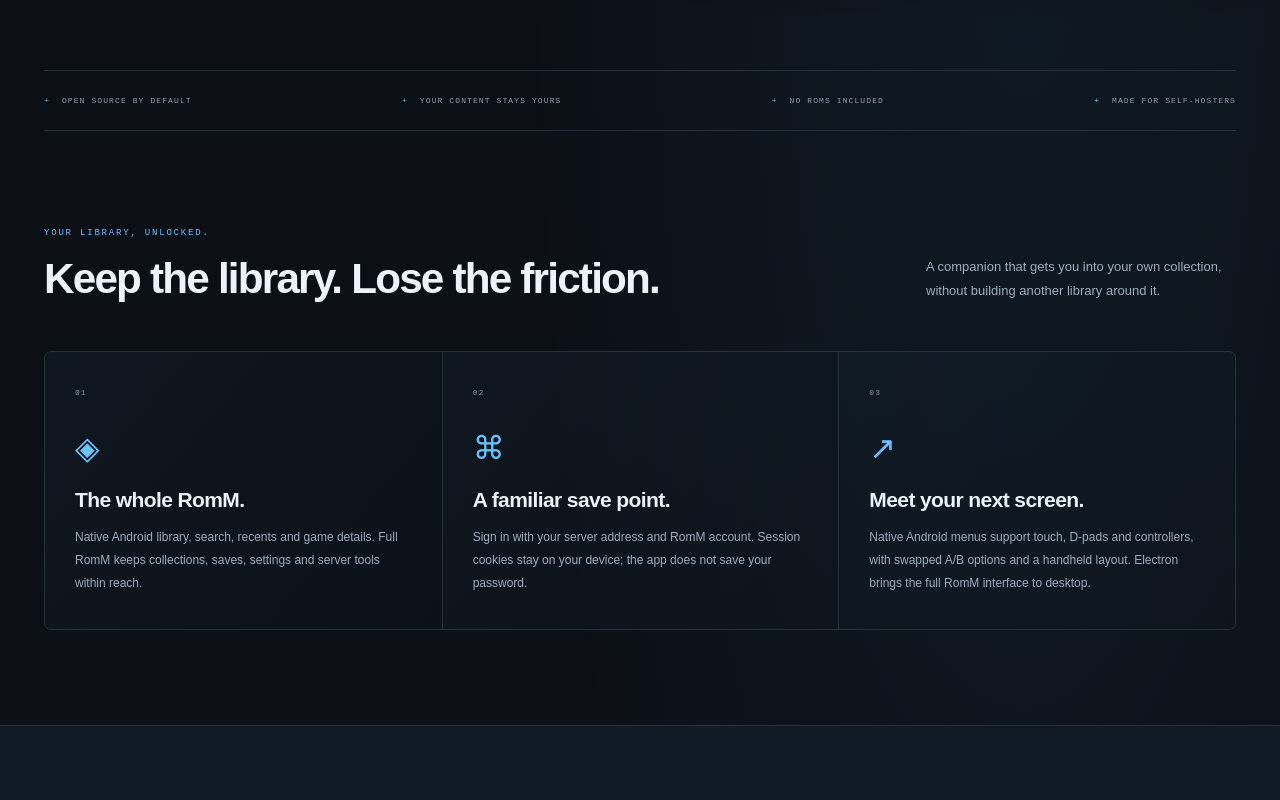
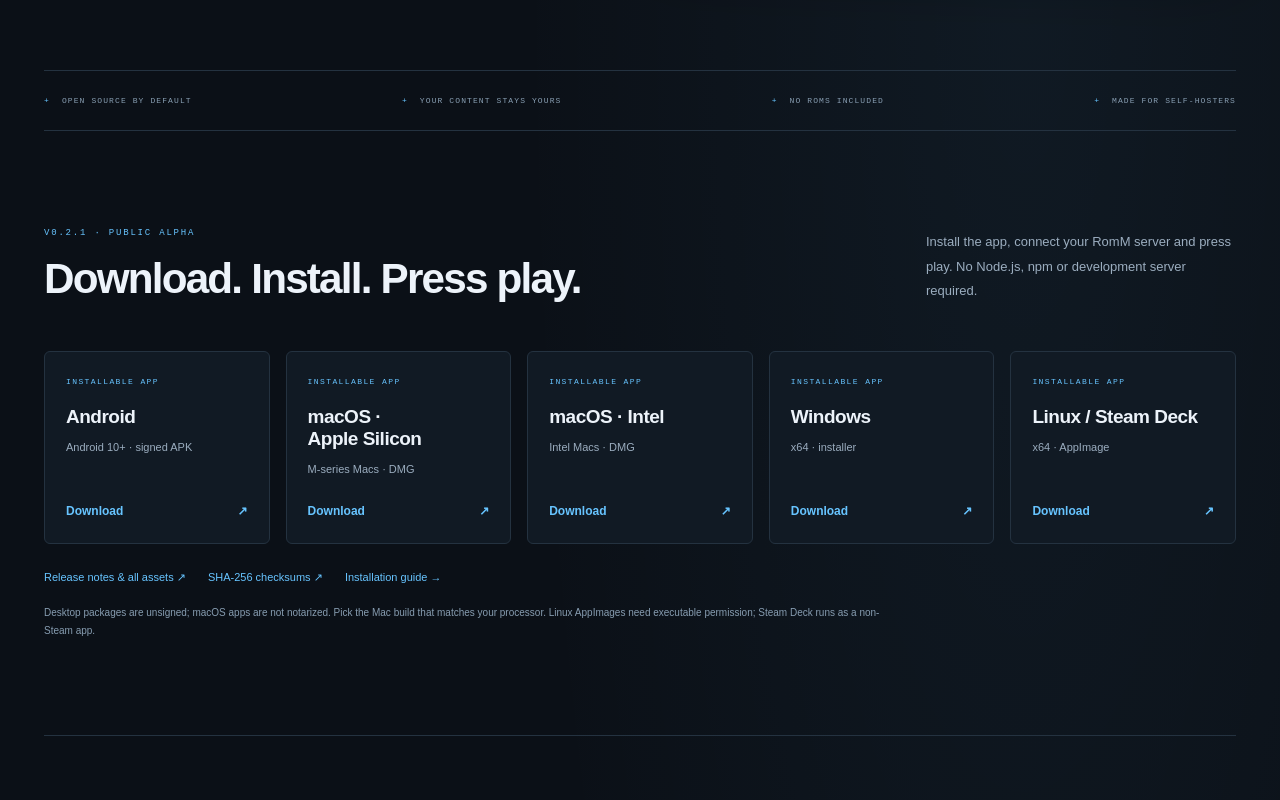
Before and after one commit to securelyprogramming/rommayo.quentinmayo.com, a Next.js app: page / in a window 1280 px wide. Shown: the part 720-1520 px from the top of the page. Built offline with nearby package versions, Linux system fonts and the light colour scheme.

Commit message:
Put ready-to-install app downloads on the product homepage (#8)
Co-authored-by: Quentin Mayo <quentinmayo@users.noreply.github.com>

```diff
--- a/app/page.tsx
+++ b/app/page.tsx
@@ -4,10 +4,11 @@
 function Arrow(){return <span aria-hidden="true">↗</span>}
 export default function Home(){const emulator=site.kind==="emulator";return <>
  <a className="skip-link" href="#main">Skip to content</a>
- <header className="header"><a href="/" aria-label={`${site.name} home`}><Mark/></a><nav aria-label="Main navigation"><a href="#features">Why {site.name}</a><a href="/getting-started">Setup guide</a><a href="#faq">FAQ</a><a className="nav-source" href={site.repository}>GitHub <Arrow/></a></nav><details className="mobile-nav"><summary aria-label="Open navigation">☰</summary><div><a href="#features">Features</a><a href="/getting-started">Setup guide</a><a href="#faq">FAQ</a><a href={site.repository}>GitHub ↗</a></div></details></header>
+ <header className="header"><a href="/" aria-label={`${site.name} home`}><Mark/></a><nav aria-label="Main navigation"><a href="#downloads">Downloads</a><a href="/getting-started">Setup guide</a><a href="#faq">FAQ</a><a className="nav-source" href={site.repository}>GitHub <Arrow/></a></nav><details className="mobile-nav"><summary aria-label="Open navigation">☰</summary><div><a href="#downloads">Downloads</a><a href="/getting-started">Setup guide</a><a href="#faq">FAQ</a><a href={site.repository}>GitHub ↗</a></div></details></header>
  <main id="main">
  <section className="hero wrap"><div className="hero-copy"><a className="release-pill" href={site.primaryUrl}><span className="live-dot"/>{site.status}<span>→</span></a><p className="eyebrow">{site.eyebrow}</p><h1>{site.headline[0]}<br/><span>{site.headline[1]}</span></h1><p className="hero-description">{site.description}</p><div className="hero-actions"><a className="button primary" href={site.primaryUrl}>{site.primaryLabel}<Arrow/></a><a className="button secondary" href={site.secondaryUrl}>{site.secondaryLabel}<Arrow/></a></div><p className="hero-note">{site.heroNote}</p><div className="device-row">{site.devices.map(d=><span key={d}>{d}</span>)}</div></div><Preview emulator={emulator}/></section>
  <div className="principles wrap"><span>OPEN SOURCE BY DEFAULT</span><span>YOUR CONTENT STAYS YOURS</span><span>NO ROMS INCLUDED</span><span>MADE FOR SELF-HOSTERS</span></div>
+ <section className="section wrap downloads-section" id="downloads" aria-labelledby="downloads-heading"><div className="section-heading"><div><p className="eyebrow">{site.downloadVersion.toUpperCase()}</p><h2 id="downloads-heading">Download. Install. Press play.</h2></div><p>{site.downloadIntro}</p></div><div className="download-grid">{site.downloads.map(download=><a className="download-card" href={download.file} key={download.label}><span className="mini-label">INSTALLABLE APP</span><h3>{download.label}</h3><p>{download.detail}</p><strong>Download <Arrow/></strong></a>)}</div><p className="download-notes"><a href={site.releaseUrl}>Release notes & all assets ↗</a><a href={site.checksumsUrl}>SHA-256 checksums ↗</a><a href="/getting-started">Installation guide →</a></p><p className="compatibility-note">Desktop packages are unsigned; macOS apps are not notarized. Pick the Mac build that matches your processor. Linux AppImages need executable permission; Steam Deck runs as a non-Steam app.</p></section>
  <section className="section wrap" id="features"><div className="section-heading"><div><p className="eyebrow">{emulator?"LESS SETUP. MORE POSSIBILITY.":"YOUR LIBRARY, UNLOCKED."}</p><h2>{site.featureTitle}</h2></div><p>{site.featureIntro}</p></div><div className="feature-grid">{site.features.map((f,i)=><article className="feature" key={f.title}><span className="feature-number">0{i+1}</span><div className="feature-symbol" aria-hidden="true">{["◈","⌘","↗"][i]}</div><h3>{f.title}</h3><p>{f.body}</p></article>)}</div></section>
  <section className="wide-band"><div className="wrap band-inner"><div><p className="eyebrow">{emulator?"A PLAYER, NOT A GAME STORE.":"THE REAL ROMM EXPERIENCE."}</p><h2>{site.bandTitle}</h2><p>{site.bandBody}</p><a className="text-link" href={site.upstreamUrl}>Meet {site.upstreamName}<Arrow/></a></div><div className="capabilities">{site.capabilities.map((c,i)=><div key={c}><span>0{i+1}</span><strong>{c}</strong><span className="check-icon">✓</span></div>)}</div></div></section>
  <section className="section wrap" id="setup"><div className="section-heading"><div><p className="eyebrow">YOUR NEXT SAVE POINT STARTS HERE</p><h2>{site.setupTitle}</h2></div><p>{site.setupIntro}</p></div><div className="steps">{site.steps.map((s,i)=><article key={s.title}><span className="step-number">0{i+1}</span><h3>{s.title}</h3><p>{s.body}</p></article>)}</div><div className="install-panel"><div><span className="mini-label">{site.installEyebrow}</span><h3>{site.installTitle}</h3><p>{site.installBody}</p></div><a className="button primary" href={site.primaryUrl}>{site.primaryLabel}<Arrow/></a></div><p className="compatibility-note">{site.compatibility}</p></section>
--- a/site-data.ts
+++ b/site-data.ts
@@ -5,7 +5,7 @@
   "tagline": "Your library. Less distance.",
   "description": "Browse your RomM library with native Android menus, controller support and Electron desktop apps. Free, open-source companion for your own server.",
   "repository": "https://github.com/securelyprogramming/rommayo.quentinmayo.com",
-  "primaryUrl": "https://github.com/quentinmayo/Rommayo/releases",
+  "primaryUrl": "/#downloads",
   "primaryLabel": "Download Rommayo",
   "secondaryUrl": "https://github.com/quentinmayo/Rommayo",
   "secondaryLabel": "Explore the app",
@@ -93,5 +93,36 @@
   "sisterName": "Emulatormayo",
   "sisterUrl": "https://emulatormayo.quentinmayo.com",
   "seoTitle": "Rommayo | RomM for Android, Desktop & Steam Deck",
-  "supportUrl": "https://buymeacoffee.com/quentinmayo"
+  "supportUrl": "https://buymeacoffee.com/quentinmayo",
+  "releaseUrl": "https://github.com/quentinmayo/Rommayo/releases/tag/v0.2.1",
+  "downloadVersion": "v0.2.1 · Public alpha",
+  "downloadIntro": "Install the app, connect your RomM server and press play. No Node.js, npm or development server required.",
+  "downloads": [
+    {
+      "label": "Android",
+      "detail": "Android 10+ · signed APK",
+      "file": "https://github.com/quentinmayo/Rommayo/releases/download/v0.2.1/Rommayo-v0.2.1-android.apk"
+    },
+    {
+      "label": "macOS · Apple Silicon",
+      "detail": "M-series Macs · DMG",
+      "file": "https://github.com/quentinmayo/Rommayo/releases/download/v0.2.1/Rommayo-0.2.1-mac-arm64.dmg"
+    },
+    {
+      "label": "macOS · Intel",
+      "detail": "Intel Macs · DMG",
+      "file": "https://github.com/quentinmayo/Rommayo/releases/download/v0.2.1/Rommayo-0.2.1-mac-x64.dmg"
+    },
+    {
+      "label": "Windows",
+      "detail": "x64 · installer",
+      "file": "https://github.com/quentinmayo/Rommayo/releases/download/v0.2.1/Rommayo-0.2.1-win-x64.exe"
+    },
+    {
+      "label": "Linux / Steam Deck",
+      "detail": "x64 · AppImage",
+      "file": "https://github.com/quentinmayo/Rommayo/releases/download/v0.2.1/Rommayo-0.2.1-linux-x86_64.AppImage"
+    }
+  ],
+  "checksumsUrl": "https://github.com/quentinmayo/Rommayo/releases/download/v0.2.1/SHA256SUMS.txt"
 };
```
Also changed, not shown: app/globals.css, 1 other file (tests, documents, lock files or other folders).
